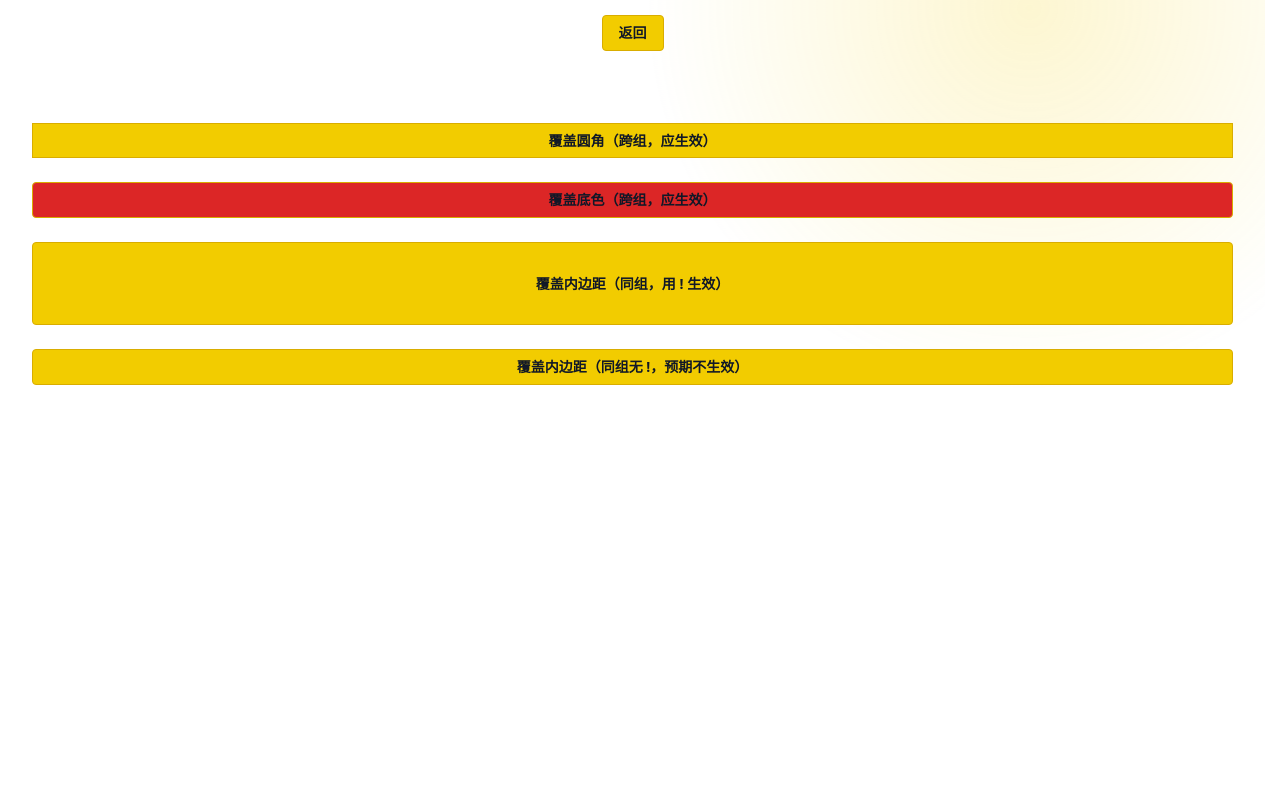
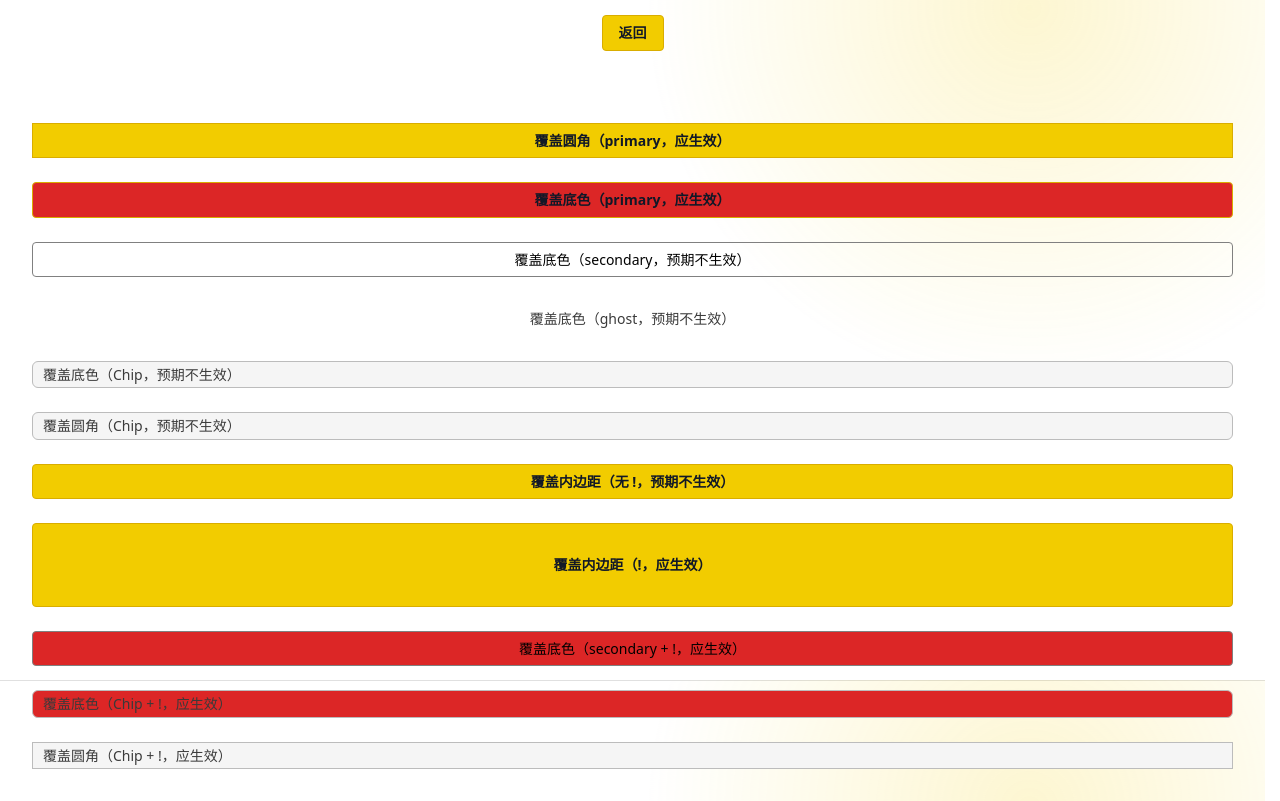
Before and after one commit to ZJFERAL/EndDesign, a React (Vite) app in the folder endfield/react/: page / in a window 1280 px wide. Shown: the part 920-1721 px from the top of the page. Before the commit the page ends 1337 px from the top, so only its background shows below. Built offline with nearby package versions, Linux system fonts and the light colour scheme.

Commit message:
fix(endfield-react): 修正 className 覆盖说明并让 Spinner/Kbd 透传原生属性

```diff
--- a/endfield/react/src/components/Chip.tsx
+++ b/endfield/react/src/components/Chip.tsx
@@ -7,7 +7,9 @@ export interface ChipProps extends ButtonHTMLAttributes<HTMLButtonElement> {
 
 /**
  * 可选中标签，用于筛选行。
- * active 为受控；也可用 defaultPressed 走非受控。
+ * active 为受控：由使用方传入，本组件不持有内部状态，仅把它映射为 aria-pressed。
+ * 不提供 defaultPressed 之类的非受控入口 —— 它既不是合法 DOM 属性，
+ * 又会经 ...rest 漏到 DOM 上并触发 React 警告。
  */
 export function Chip({ active = false, className, children, ...rest }: ChipProps) {
   return (
--- a/endfield/react/src/components/Feedback.tsx
+++ b/endfield/react/src/components/Feedback.tsx
@@ -1,7 +1,9 @@
 import type { HTMLAttributes, ReactNode } from 'react';
 import { cx } from '../lib/cx';
 
-export function Spinner({ className }: { className?: string }) {
+export type SpinnerProps = HTMLAttributes<HTMLSpanElement>;
+
+export function Spinner({ className, ...rest }: SpinnerProps) {
   return (
     <span
       role="status"
@@ -10,6 +12,7 @@ export function Spinner({ className }: { className?: string }) {
         'inline-block size-5 animate-spin rounded-full border-2 border-border border-t-accent-ink',
         className,
       )}
+      {...rest}
     />
   );
 }
--- a/endfield/react/src/components/Misc.tsx
+++ b/endfield/react/src/components/Misc.tsx
@@ -24,7 +24,11 @@ export function Divider({ label, className, ...rest }: DividerProps) {
   );
 }
 
-export function Kbd({ children, className }: { children: ReactNode; className?: string }) {
+export interface KbdProps extends HTMLAttributes<HTMLElement> {
+  children: ReactNode;
+}
+
+export function Kbd({ children, className, ...rest }: KbdProps) {
   return (
     <kbd
       className={cx(
@@ -32,6 +36,7 @@ export function Kbd({ children, className }: { children: ReactNode; className?:
         'bg-surface-raised px-1.5 text-center font-mono text-[11px] leading-normal text-ink-muted',
         className,
       )}
+      {...rest}
     >
       {children}
     </kbd>
--- a/endfield/react/src/index.ts
+++ b/endfield/react/src/index.ts
@@ -19,6 +19,6 @@ export type { ChipProps, ChipGroupProps } from './components/Chip';
 export { Checkbox, Radio, Switch } from './components/Toggle';
 export type { CheckboxProps, RadioProps, SwitchProps } from './components/Toggle';
 export { Spinner, Skeleton, Progress, EmptyState } from './components/Feedback';
-export type { SkeletonProps, ProgressProps, EmptyStateProps } from './components/Feedback';
+export type { SpinnerProps, SkeletonProps, ProgressProps, EmptyStateProps } from './components/Feedback';
 export { Divider, Kbd, Avatar, Tooltip } from './components/Misc';
-export type { DividerProps, AvatarProps, AvatarSize, TooltipProps } from './components/Misc';
+export type { DividerProps, KbdProps, AvatarProps, AvatarSize, TooltipProps } from './components/Misc';
--- a/endfield/react/src/main.tsx
+++ b/endfield/react/src/main.tsx
@@ -75,14 +75,23 @@ function Probe() {
       <EmptyState icon={<IconFile size={48} />} title="暂无内容" description="试试别的关键词" action={<Button variant="primary">返回</Button>} />
 
       {/* className 覆盖实测（Review Focus 第 1 条）：
-          className 拼在内置类之后；同一属性的胜者由 Tailwind 的规范发射顺序
-          决定，与 class 属性里的先后无关。跨组覆盖直接生效；同组冲突必须用
-          ! 修饰符。 */}
-      <Button variant="primary" className="rounded-none">覆盖圆角（跨组，应生效）</Button>
-      <Button variant="primary" className="bg-danger">覆盖底色（跨组，应生效）</Button>
-      <Button variant="primary" className="p-8!">覆盖内边距（同组，用 ! 生效）</Button>
-      {/* 负向对照：同组冲突且不加 ! —— p-8 的发射位置早于 px-4/py-2，永远输。 */}
-      <Button variant="primary" className="p-8">覆盖内边距（同组无 !，预期不生效）</Button>
+          className 拼在内置类之后只是必要条件 —— 同一个 CSS 属性上，Tailwind
+          按自己的规范顺序发射，后发射的赢，而这个顺序使用方看不到也控制不了。
+          所以同一个 class 在不同组件上结果可能相反，拿不准就用 ! 修饰符。 */}
+      <Button variant="primary" className="rounded-none">覆盖圆角（primary，应生效）</Button>
+      <Button variant="primary" className="bg-danger">覆盖底色（primary，应生效）</Button>
+      {/* 对照：同一个 bg-danger 在 secondary / ghost / Chip 上会被内置的
+          bg-transparent / bg-surface-muted 压掉（它们发射更晚）。 */}
+      <Button variant="secondary" className="bg-danger">覆盖底色（secondary，预期不生效）</Button>
+      <Button variant="ghost" className="bg-danger">覆盖底色（ghost，预期不生效）</Button>
+      <Chip className="bg-danger">覆盖底色（Chip，预期不生效）</Chip>
+      <Chip className="rounded-none">覆盖圆角（Chip，预期不生效）</Chip>
+      <Button variant="primary" className="p-8">覆盖内边距（无 !，预期不生效）</Button>
+      {/* 加 ! 后全部生效：!important 绕过发射顺序。 */}
+      <Button variant="primary" className="p-8!">覆盖内边距（!，应生效）</Button>
+      <Button variant="secondary" className="bg-danger!">覆盖底色（secondary + !，应生效）</Button>
+      <Chip className="bg-danger!">覆盖底色（Chip + !，应生效）</Chip>
+      <Chip className="rounded-none!">覆盖圆角（Chip + !，应生效）</Chip>
     </main>
   );
 }
```
Also changed, not shown: endfield/react/src/components/Toggle.tsx (+3 -0 lines), endfield/react/src/lib/cx.ts (+6 -4 lines), 1 other file (tests, documents, lock files or other folders).
